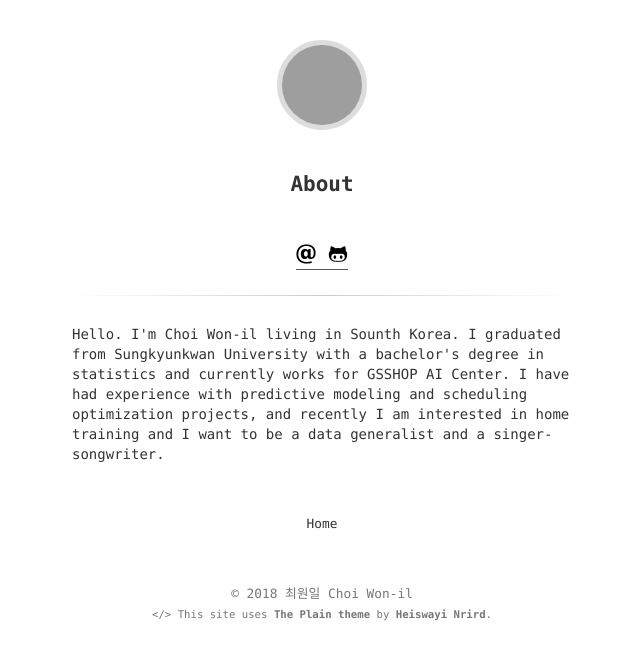
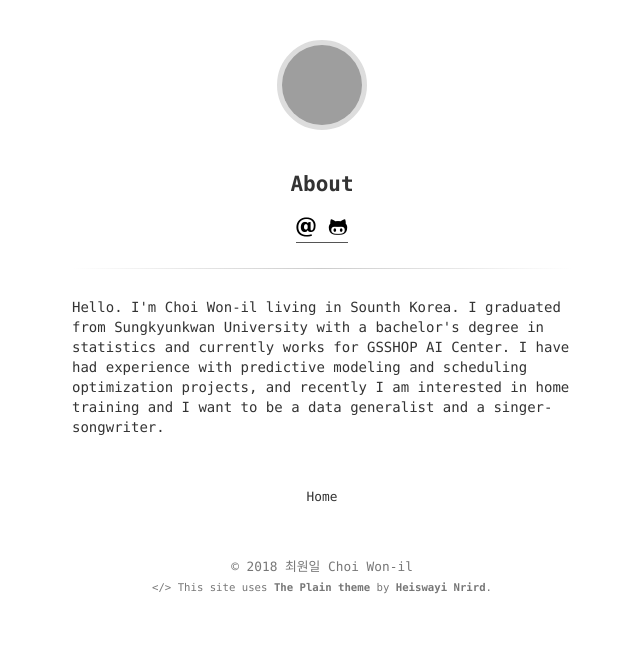
Before and after one commit to 11wi/11wi.github.io, a Jekyll site: the page built from about.html, in a window 1280 px wide. Shown: the top 660 px of the page, without its empty margins (318-958 px from the left). Built offline with Jekyll 4.4.1, drawn with Linux system fonts in a browser that asks for light colours; some web fonts are replaced; grey boxes are pictures that could not be loaded.

Commit message:
fix github

```diff
--- a/about.html
+++ b/about.html
@@ -6,14 +6,14 @@
 <article>
 	<h1 class="title">{{ page.title }}</h1>
     <div class="center">
-        <h2>
-        <a href="mailto:be.data.analyst.11@gmail.com" target="_blank">
+        <h1>
+        <a href="mailto:be.data.analyst.11@gmail.com" target="_blank" style="text-decoration:none">
         	<img src="../assets/email.png" alt="{% if include.alt %}{{ include.alt }}{% else %}Image{% endif %}">
         </a>
-        <a href="https://github.com/{{ site.github_username }}" target="_blank">
+        <a href="https://github.com/{{ site.github_username }}" target="_blank" style="text-decoration:none">
             <img src="../assets/github.png" alt="{% if include.alt %}{{ include.alt }}{% else %}Image{% endif %}">
         </a>
-    </h2>
+    </h1>
     </div>
 
 
```
